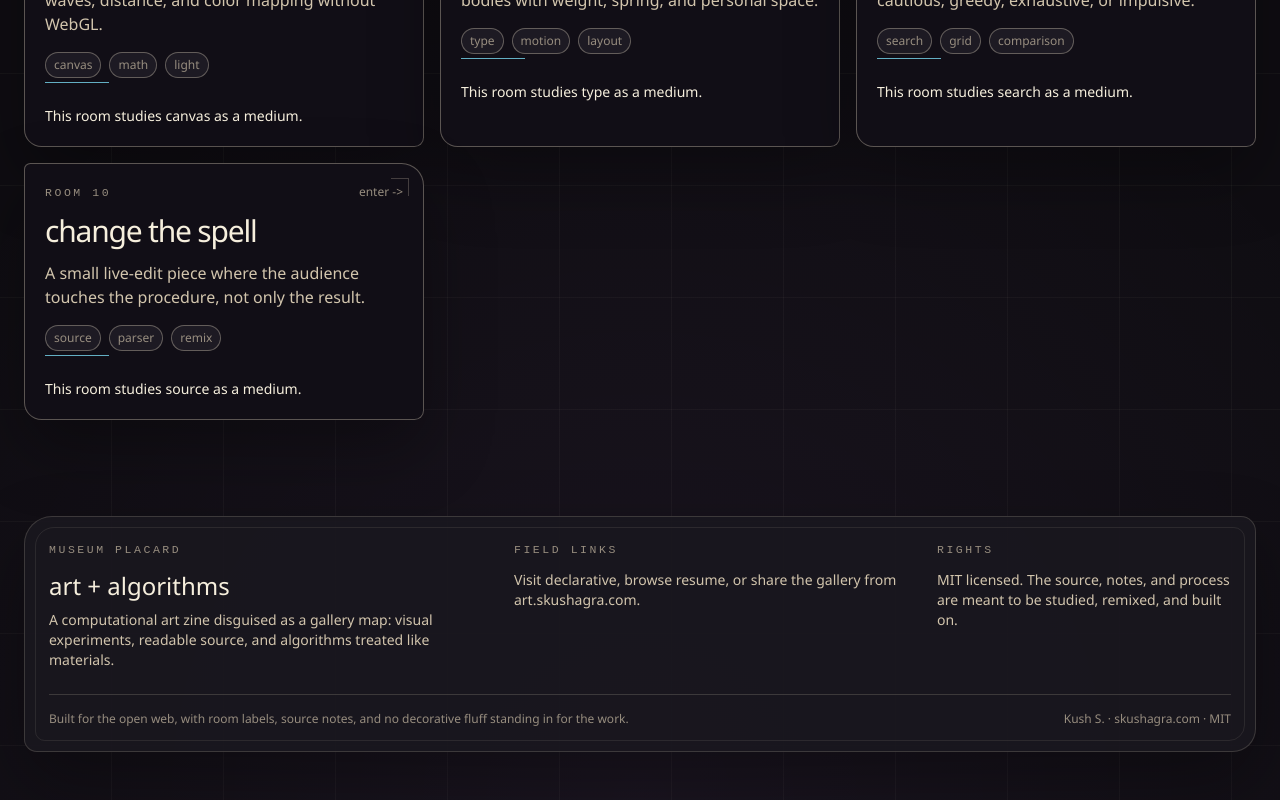
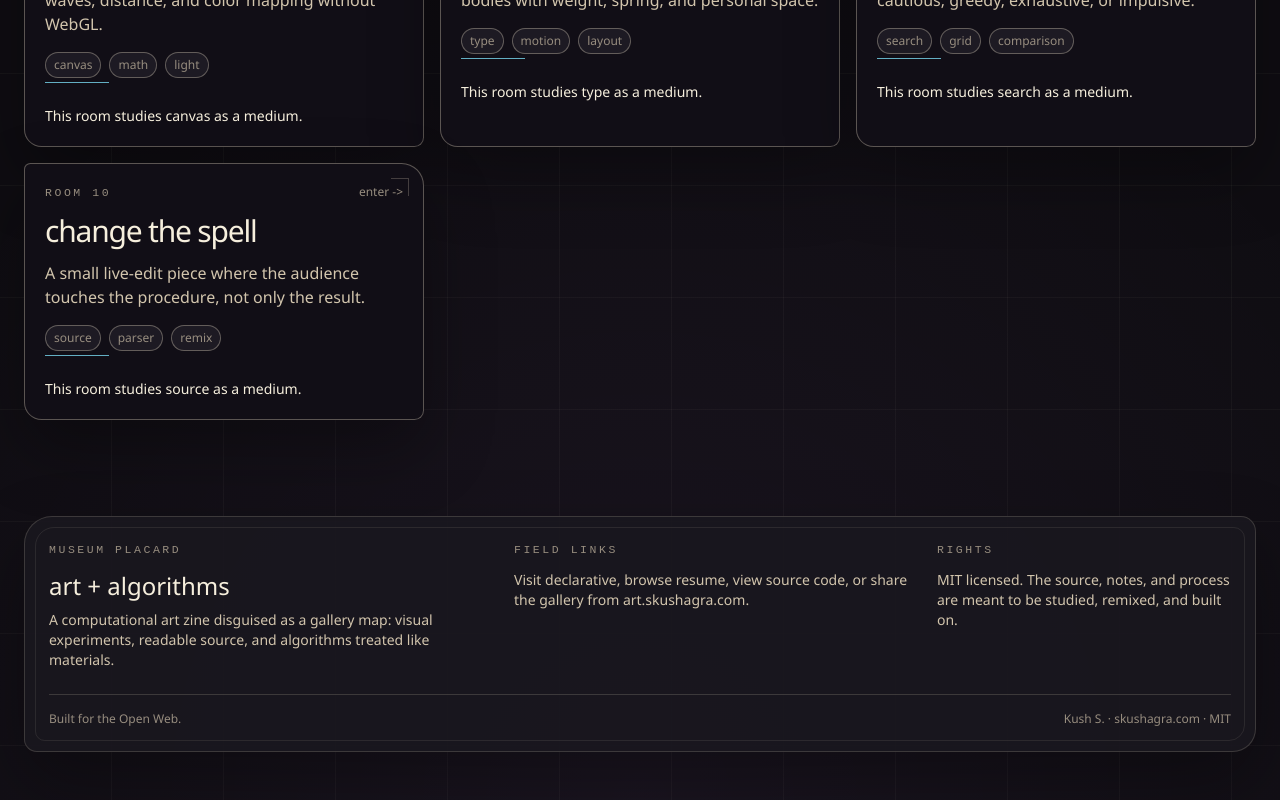
Before and after one commit to suobset/art, a React (Vite) app: page / in a window 1280 px wide. Shown: the part 2055-2855 px from the top of the page. Built offline with nearby package versions, Linux system fonts and the light colour scheme.

Commit message:
simplify footer copy and add source link

```diff
--- a/src/components/Footer.tsx
+++ b/src/components/Footer.tsx
@@ -10,7 +10,7 @@ export function Footer({ author }: { author: { shortName: string; blog: string;
           </div>
           <div>
             <p className="meta-label mb-3">field links</p>
-            <p className="text-sm text-[var(--text-muted)]">Visit <a href={author.blog} className="text-[var(--accent-2)] underline-offset-4 hover:underline">declarative</a>, browse <a href={author.resume} className="text-[var(--accent-2)] underline-offset-4 hover:underline">resume</a>, or share the gallery from <a href={author.artDomain} className="text-[var(--accent-2)] underline-offset-4 hover:underline">art.skushagra.com</a>.</p>
+            <p className="text-sm text-[var(--text-muted)]">Visit <a href={author.blog} className="text-[var(--accent-2)] underline-offset-4 hover:underline">declarative</a>, browse <a href={author.resume} className="text-[var(--accent-2)] underline-offset-4 hover:underline">resume</a>, view <a href="https://github.com/suobset/art" className="text-[var(--accent-2)] underline-offset-4 hover:underline">source code</a>, or share the gallery from <a href={author.artDomain} className="text-[var(--accent-2)] underline-offset-4 hover:underline">art.skushagra.com</a>.</p>
           </div>
           <div>
             <p className="meta-label mb-3">rights</p>
@@ -18,7 +18,7 @@ export function Footer({ author }: { author: { shortName: string; blog: string;
           </div>
         </div>
         <div className="mt-6 grid gap-3 border-t border-[var(--rule)] pt-4 text-xs text-[var(--text-faint)] md:grid-cols-[1fr_auto] md:items-center">
-          <span>Built for the open web, with room labels, source notes, and no decorative fluff standing in for the work.</span>
+          <span>Built for the Open Web.</span>
           <span>{author.shortName} · <a href={author.site} className="hover:text-[var(--text)]">skushagra.com</a> · MIT</span>
         </div>
       </div>
```
